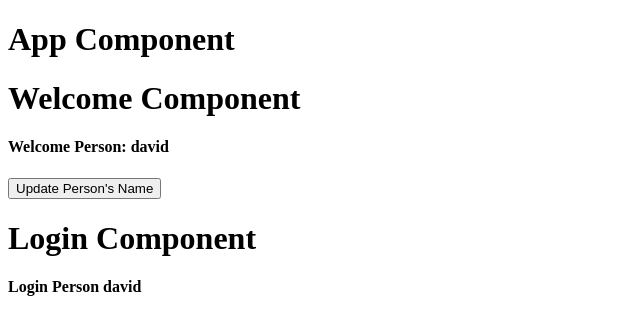
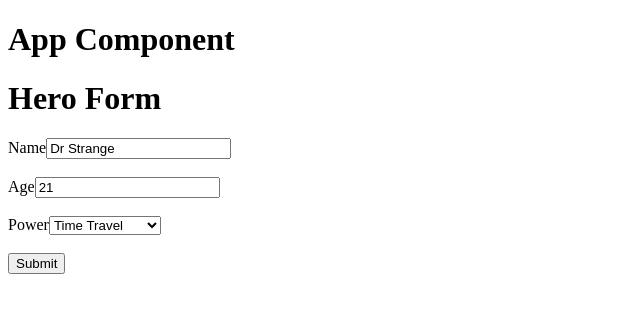
Before and after one commit to PacktPublishing/Modern-Web-Design-Patterns-in-Angular-8, an Angular app: page / in a window 1280 px wide. Shown: the top 334 px of the page, without its empty margins (0-640 px from the left). Built offline with nearby package versions, Linux system fonts and the light colour scheme.

Commit message:
Section-5-2-Template-Driven-Forms

```diff
--- a/src/app/app.component.html
+++ b/src/app/app.component.html
@@ -1,4 +1,3 @@
 <h1>App Component</h1>
 
-<app-welcome></app-welcome>
-<app-login></app-login>
+<app-hero-form></app-hero-form>
--- a/src/app/app.module.ts
+++ b/src/app/app.module.ts
@@ -6,11 +6,13 @@ import { AppRoutingModule } from './app-routing.module';
 import { AppComponent } from './app.component';
 import { AdminModule } from './admin/admin.module';
 import { WelcomeComponent } from './welcome/welcome.component';
+import { HeroFormComponent } from './hero-form/hero-form.component';
 
 @NgModule({
   declarations: [
     AppComponent,
-    WelcomeComponent
+    WelcomeComponent,
+    HeroFormComponent
   ],
   imports: [
     BrowserModule,
--- /dev/null
+++ b/src/app/hero-form/hero-form.component.html
@@ -0,0 +1,29 @@
+<h1>Hero Form</h1>
+
+<form #heroForm="ngForm" (ngSubmit)="onSubmit(heroForm)">
+
+  <label>Name</label>
+  <input type="text" required [(ngModel)]="model.name" name="name">
+
+  <br>
+  <br>
+
+  <label>Age</label>
+  <input type="text" [(ngModel)]="model.age" name="age">
+
+  <br>
+  <br>
+
+  <label>Power</label>
+  <select [(ngModel)]="model.power" name="power">
+    <option *ngFor="let power of powers" [value]="power">
+      {{ power }}
+    </option>
+  </select>
+
+  <br>
+  <br>
+
+  <button type="submit">Submit</button>
+
+</form>
--- /dev/null
+++ b/src/app/hero-form/hero-form.component.ts
@@ -0,0 +1,31 @@
+import { Component, OnInit } from '@angular/core';
+import { Hero } from '../hero';
+import { NgForm } from '@angular/forms';
+
+@Component({
+  selector: 'app-hero-form',
+  templateUrl: './hero-form.component.html',
+  styleUrls: ['./hero-form.component.scss']
+})
+export class HeroFormComponent implements OnInit {
+
+  powers = [
+    'Super Strength',
+    'Invisibility',
+    'Time Travel',
+    'Super Speed'
+  ];
+
+  model = new Hero(21, 'Dr Strange', 'Time Travel');
+
+  constructor() { }
+
+  ngOnInit() {
+  }
+
+  onSubmit(heroForm: NgForm) {
+    console.log(this.model);
+    console.log(heroForm);
+  }
+
+}
--- /dev/null
+++ b/src/app/hero.ts
@@ -0,0 +1,14 @@
+export class Hero {
+
+    public age: number;
+    public name: string;
+    public power: string;
+
+    constructor(age: number, name: string, power: string) {
+        this.age = age;
+        this.name = name;
+        this.power = power;
+
+    }
+
+}
```
Also changed, not shown: src/app/hero-form/hero-form.component.scss (added), 2 other files (tests, documents, lock files or other folders).
